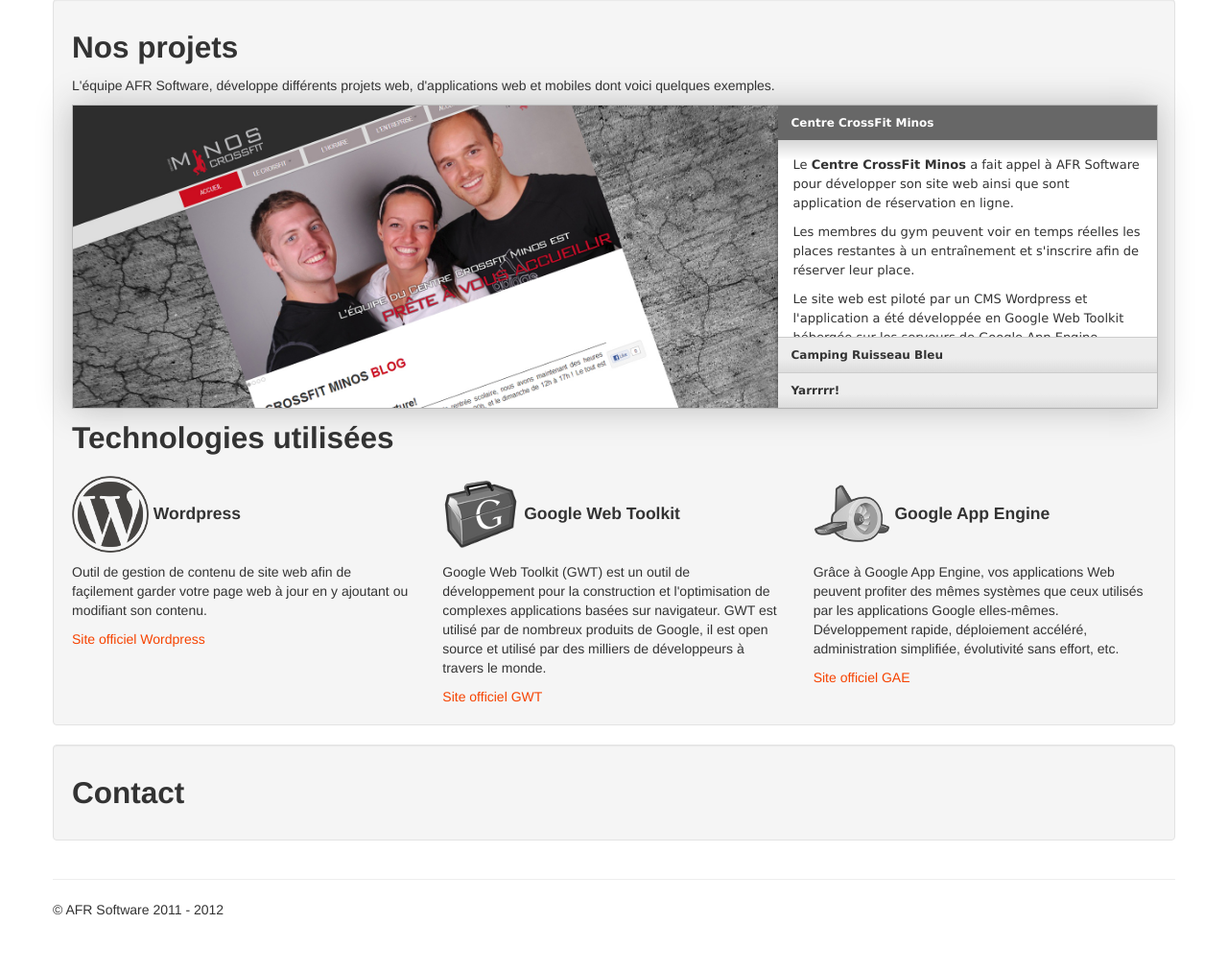
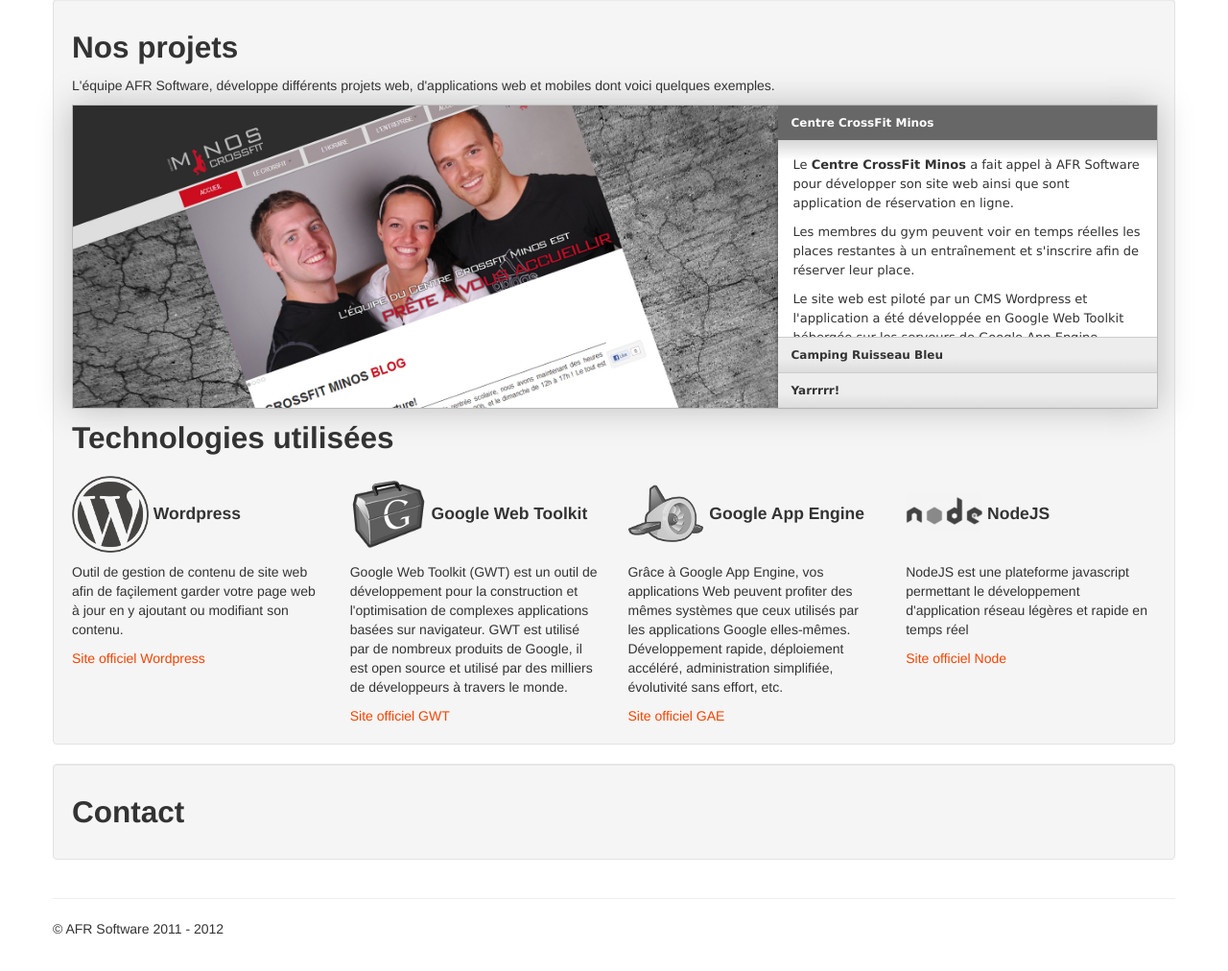
Before and after one commit to AFR/AFRwebsite, a website: page index.html in a window 1280 px wide. Shown: the part 578-1590 px from the top of the page at 96% size. Drawn offline with Linux system fonts and the light colour scheme.

Commit message:
Ajout Node

```diff
--- a/index.html
+++ b/index.html
@@ -123,24 +123,28 @@
 
             <h2>Technologies utilisées</h2>
             <div class="row-fluid">
-              <div class="span4">
+              <div class="span3">
                 <h4><img src="assets/img/tech/wp.png"> Wordpress</h4>
                 <p>Outil de gestion de contenu de site web afin de façilement garder votre page web à jour en y ajoutant ou modifiant son contenu.</p>
                 <a href="http://wordpress.org/">Site officiel Wordpress</a>
               </div>
-              <div class="span4">
+              <div class="span3">
                 <h4><img src="assets/img/tech/gwt.png"> Google Web Toolkit</h4>
                 <p>Google Web Toolkit (GWT) est un outil de développement pour la construction et l'optimisation de complexes applications basées sur navigateur. GWT est utilisé par de nombreux produits de Google, il est open source et utilisé par des milliers de développeurs à travers le monde.</p>
                 <a href="https://developers.google.com/web-toolkit/">Site officiel GWT</a>
               </div>
-              <div class="span4">
+              <div class="span3">
                 <h4><img src="assets/img/tech/gae.png"> Google App Engine</h4>
                 <p>Grâce à Google App Engine, vos applications Web peuvent profiter des mêmes systèmes que ceux utilisés par les applications Google elles-mêmes. Développement rapide, déploiement accéléré, administration simplifiée, évolutivité sans effort, etc.</p>
                 <a href="https://developers.google.com/appengine/?hl=fr">Site officiel GAE</a>
               </div>
+              <div class="span3">
+                <h4><img src="assets/img/tech/node.png"> NodeJS</h4>
+                <p>NodeJS est une plateforme javascript permettant le développement d'application réseau légères et rapide en temps réel</p>
+                <a href="http://nodejs.org/">Site officiel Node</a>
+              </div>
             </div>
       </div>
-      <br><br><br><br><br><br><br><br><br><br><br><br><br><br><br><br><br><br><br><br><br><br><br>
       <div id="contact" class="row-fluid">
         <div class="span12 well">
           <h2>Contact</h2>
```
Also changed, not shown: assets/img/tech/node.png (added).
